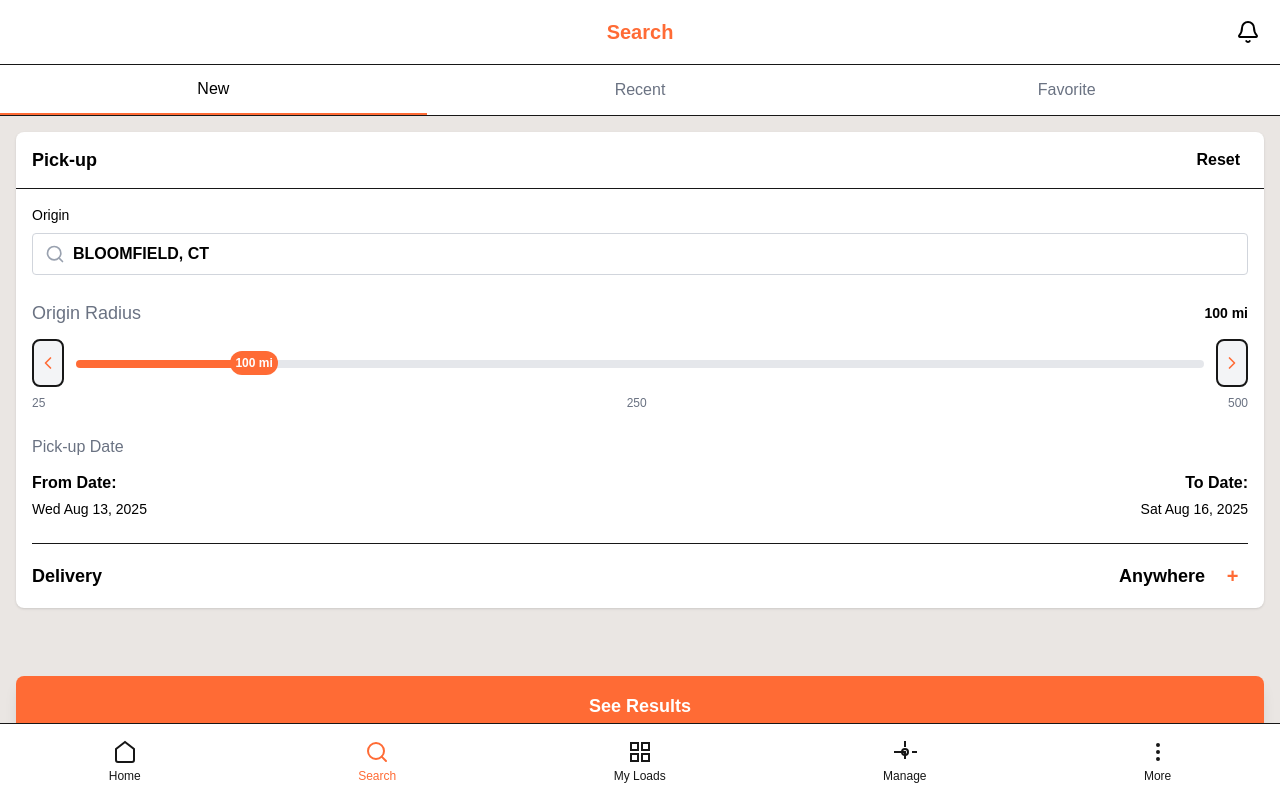
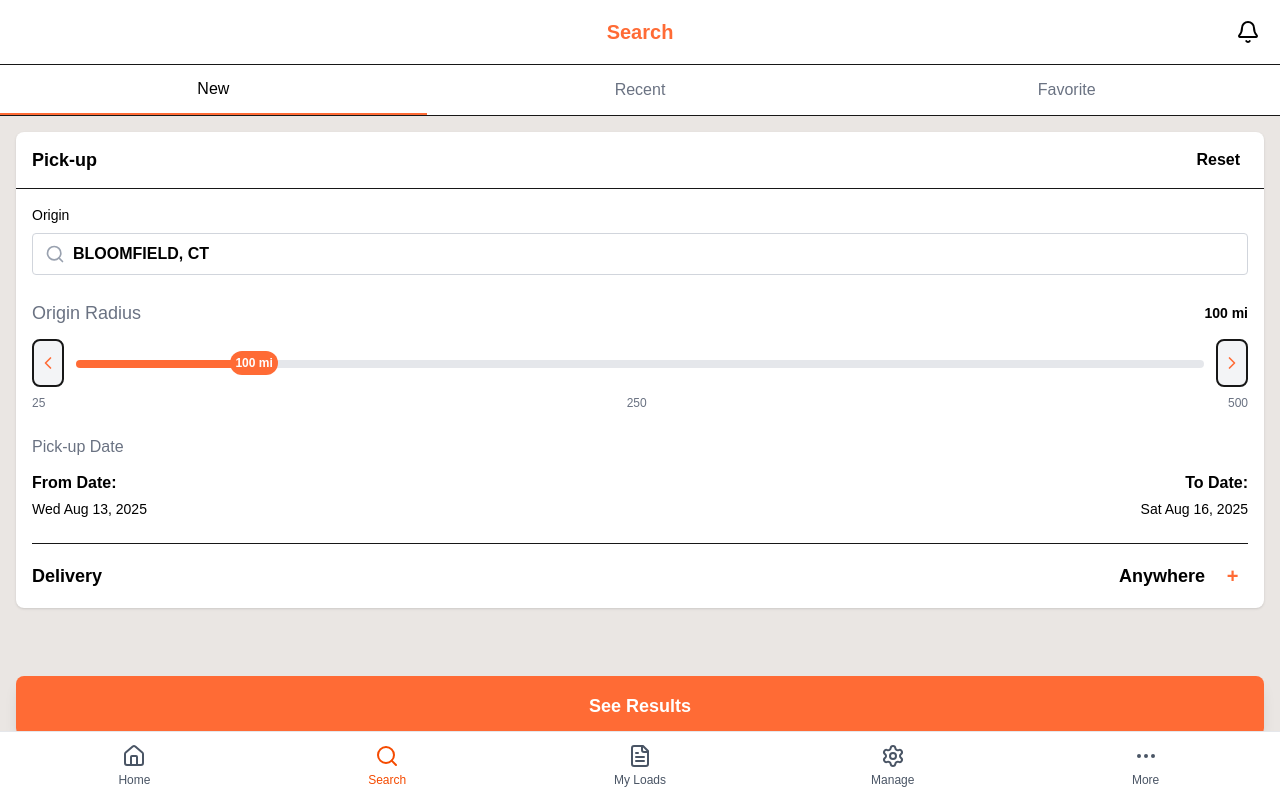
Before and after one commit to kyancox/schneider-freightpower-cs620, a Next.js app: page / in a window 1280 px wide. Built offline with nearby package versions, Linux system fonts and the light colour scheme.

Commit message:
fix: navbar consistency

```diff
--- a/app/components/SearchScreen.tsx
+++ b/app/components/SearchScreen.tsx
@@ -2,6 +2,7 @@
 import { useState } from 'react';
 import { useRouter } from 'next/navigation';
 import { Bell, Search, ChevronLeft, ChevronRight } from 'lucide-react';
+import BottomNav from './search-results/BottomNav';
 
 export default function SearchScreen() {
   const router = useRouter();
@@ -174,52 +175,7 @@ export default function SearchScreen() {
       </div>
 
       {/* Bottom Navigation */}
-      <div className="fixed bottom-0 left-0 right-0 bg-white border-t">
-        <div className="flex justify-around py-2">
-          <button className="flex flex-col items-center py-2 px-4">
-            <div className="w-6 h-6 mb-1">
-              <svg viewBox="0 0 24 24" fill="none" stroke="currentColor" strokeWidth="2">
-                <path d="M3 9l9-7 9 7v11a2 2 0 0 1-2 2H5a2 2 0 0 1-2-2z" />
-              </svg>
-            </div>
-            <span className="text-xs">Home</span>
-          </button>
-          <button className="flex flex-col items-center py-2 px-4 text-[#ff6b35]">
-            <Search className="w-6 h-6 mb-1" />
-            <span className="text-xs">Search</span>
-          </button>
-          <button className="flex flex-col items-center py-2 px-4">
-            <div className="w-6 h-6 mb-1">
-              <svg viewBox="0 0 24 24" fill="none" stroke="currentColor" strokeWidth="2">
-                <rect x="3" y="3" width="7" height="7" />
-                <rect x="14" y="3" width="7" height="7" />
-                <rect x="14" y="14" width="7" height="7" />
-                <rect x="3" y="14" width="7" height="7" />
-              </svg>
-            </div>
-            <span className="text-xs">My Loads</span>
-          </button>
-          <button className="flex flex-col items-center py-2 px-4">
-            <div className="w-6 h-6 mb-1">
-              <svg viewBox="0 0 24 24" fill="none" stroke="currentColor" strokeWidth="2">
-                <circle cx="12" cy="12" r="3" />
-                <path d="M12 1v6m0 6v6m-5-7H1m6 0h6m6 0h6" />
-              </svg>
-            </div>
-            <span className="text-xs">Manage</span>
-          </button>
-          <button className="flex flex-col items-center py-2 px-4">
-            <div className="w-6 h-6 mb-1">
-              <svg viewBox="0 0 24 24" fill="none" stroke="currentColor" strokeWidth="2">
-                <circle cx="12" cy="12" r="1" />
-                <circle cx="12" cy="5" r="1" />
-                <circle cx="12" cy="19" r="1" />
-              </svg>
-            </div>
-            <span className="text-xs">More</span>
-          </button>
-        </div>
-      </div>
+      <BottomNav />
 
       <style jsx>{`
         input[type="range"]::-webkit-slider-thumb {
```
